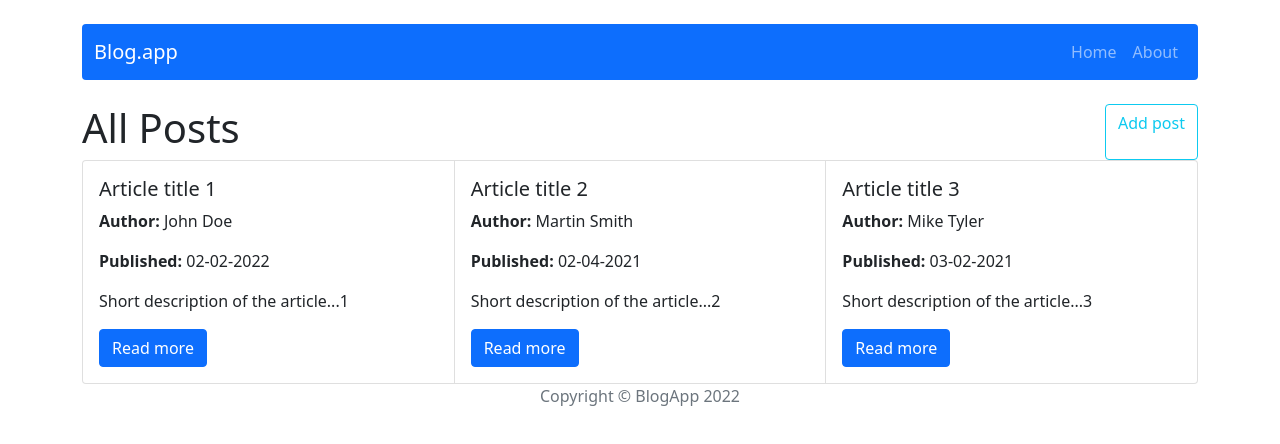
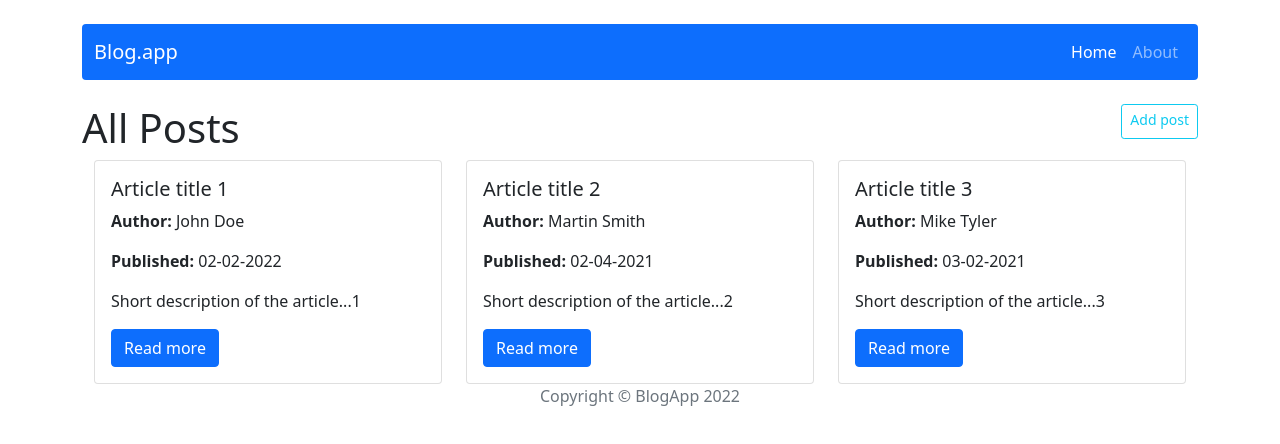
Before and after one commit to Monika-Grzanek/crud, a React (Create React App) app: page / in a window 1280 px wide. Shown: the top 444 px of the page. Built offline with nearby package versions, Linux system fonts and the light colour scheme.

Commit message:
Correct in Posts.js, Home.js, PostHome.js and NavBar.js

```diff
--- a/src/components/features/Posts/Posts.js
+++ b/src/components/features/Posts/Posts.js
@@ -1,14 +1,16 @@
 import {getAllPosts} from './../../../redux/postsRedux';
 import { useSelector } from 'react-redux';
 import PostHome from './../../views/PostHome/PostHome.js';
-import { CardGroup } from 'react-bootstrap';
+import { Row, Container } from 'react-bootstrap';
 
 const Posts = () => {
     const posts = useSelector(getAllPosts);
     return (
-        <CardGroup >
-            {posts.map(post => <PostHome key={post.id} {...post} /> )}
-        </CardGroup>
+        <Container>
+            <Row >
+                {posts.map(post => <PostHome key={post.id} {...post} /> )}
+            </Row>
+        </Container>
     )
 }
 
--- a/src/components/pages/Home/Home.js
+++ b/src/components/pages/Home/Home.js
@@ -1,5 +1,6 @@
 import { Button } from "react-bootstrap";
 import Posts from "./../../features/Posts/Posts";
+import {NavLink} from 'react-router-dom';
 
 const Home = () => {
 
@@ -7,7 +8,7 @@ const Home = () => {
         <div>
             <div className="posts-navi d-flex justify-content-between" >
                 <h1>All Posts</h1>
-                <Button href="/post/add" variant="outline-info">Add post</Button>
+                <Button as={NavLink} to="/post/add" size="sm" style={{height: '35px'}}  variant="outline-info">Add post</Button>
             </div>
             <Posts />
         </div>
--- a/src/components/views/NavBar/NavBar.js
+++ b/src/components/views/NavBar/NavBar.js
@@ -1,4 +1,5 @@
-import { Navbar, NavLink, Nav, Container } from 'react-bootstrap';
+import { Navbar, Nav, Container } from 'react-bootstrap';
+import {NavLink} from 'react-router-dom';
 
 const NavBar = () => {
     return(
@@ -6,8 +7,8 @@ const NavBar = () => {
             <Container>
                 <Navbar.Brand>Blog.app</Navbar.Brand>
                 <Nav className="justify-content-end">
-                    <Nav.Link as={NavLink} href="/">Home</Nav.Link>
-                    <Nav.Link as={NavLink} href="/about">About</Nav.Link>
+                    <Nav.Link as={NavLink} to="/">Home</Nav.Link>
+                    <Nav.Link as={NavLink} to="/about">About</Nav.Link>
                 </Nav>
             </Container>
         </Navbar>
--- a/src/components/views/PostHome/PostHome.js
+++ b/src/components/views/PostHome/PostHome.js
@@ -1,7 +1,9 @@
-import { Card, Button } from 'react-bootstrap';
+import { Card, Button, Col} from 'react-bootstrap';
+import {NavLink} from 'react-router-dom';
 
 const PostHome = ({...post}) => {
     return (
+        <Col sm={12} md={6} lg={4}>
             <Card >
                 <Card.Body>
                     <Card.Title>
@@ -16,9 +18,10 @@ const PostHome = ({...post}) => {
                     <Card.Text>
                         {post.shortDescription}
                     </Card.Text>
-                <Button href={`/post/${post.id}`} variant="primary">Read more</Button>
+                    <Button as={NavLink} to={`/post/${post.id}`} variant="primary">Read more</Button>
                 </Card.Body>
             </Card>
+        </Col>
     )
 }
 
```
Lines whose indentation alone changed are shown as unchanged.
